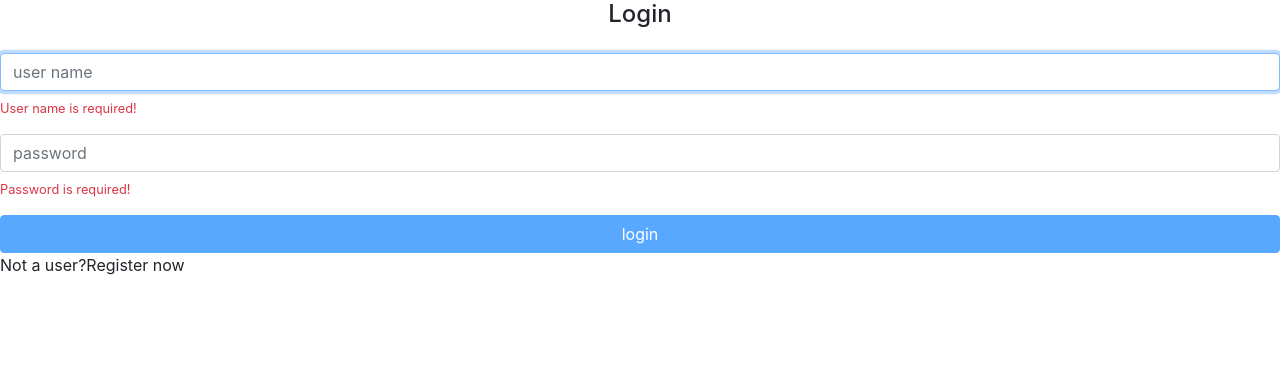
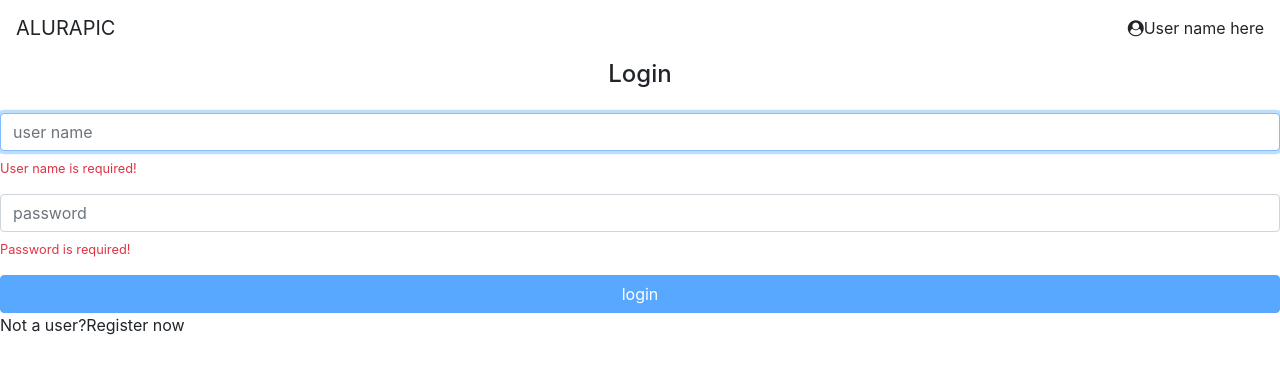
Before and after one commit to jessica-leite/introduction-angular, an Angular app: page / in a window 1280 px wide. Shown: the top 374 px of the page. Built offline with nearby package versions, Linux system fonts and the light colour scheme.

Commit message:
Header component created

```diff
--- a/src/app/app.component.html
+++ b/src/app/app.component.html
@@ -1 +1,2 @@
+<ap-header></ap-header>
 <router-outlet></router-outlet>
--- a/src/app/app.module.ts
+++ b/src/app/app.module.ts
@@ -6,6 +6,7 @@ import { PhotosModule } from 'src/app/photos/photos.module';
 import { AppRoutingModule } from './app.routing.module';
 import { ErrorsModule } from './errors/errors.module';
 import { HomeModule } from './home/home.module';
+import { CoreModule } from './core/core.module';
 
 @NgModule({
   declarations: [
@@ -16,7 +17,8 @@ import { HomeModule } from './home/home.module';
     PhotosModule,
     AppRoutingModule,
     ErrorsModule,
-    HomeModule
+    HomeModule,
+    CoreModule
   ],
   providers: [],
   bootstrap: [AppComponent]
--- /dev/null
+++ b/src/app/core/header/header.component.html
@@ -0,0 +1,9 @@
+<header class="fixed-top">
+    <nav class="navbar navbar-light bg-white">
+        <a class="navbar-brand">ALURAPIC</a>
+        <div>
+            <i class="fa fa-user-circle"></i>
+            <a>User name here</a>
+        </div>
+    </nav>
+</header>
--- a/src/index.html
+++ b/src/index.html
@@ -1,5 +1,6 @@
 <!doctype html>
 <html lang="en">
+
 <head>
   <meta charset="utf-8">
   <title>Alurapic</title>
@@ -7,8 +8,11 @@
 
   <meta name="viewport" content="width=device-width, initial-scale=1">
   <link rel="icon" type="image/x-icon" href="favicon.ico">
+
 </head>
+
 <body>
   <app-root></app-root>
 </body>
+
 </html>
--- a/src/styles.css
+++ b/src/styles.css
@@ -1 +1,3 @@
-/* You can add global styles to this file, and also import other style files */
+body {
+  padding-top: 60px;
+}
```
Also changed, not shown: src/app/core/core.module.ts (added, +8 -0 lines), src/app/core/header/header.component.ts (added, +7 -0 lines).
